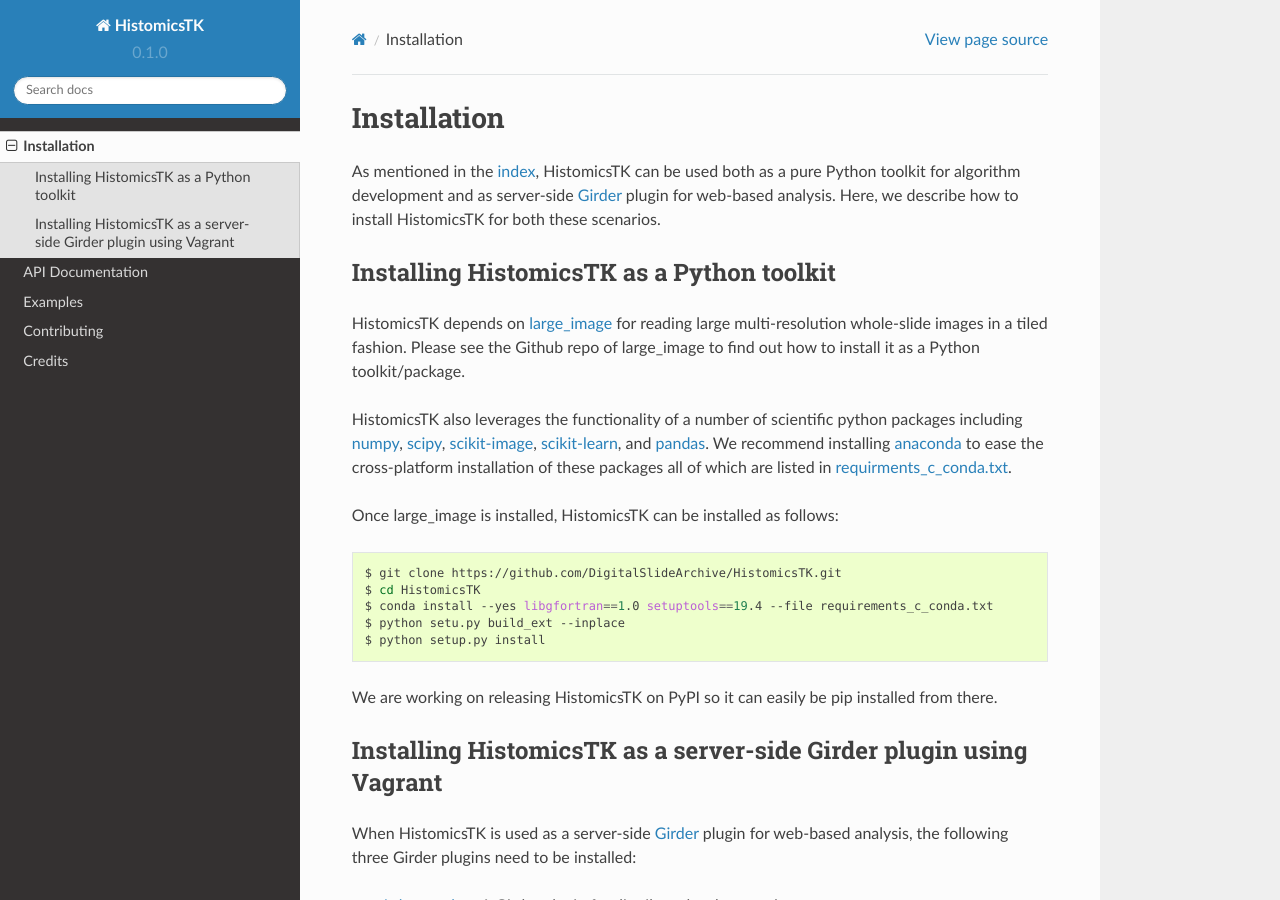
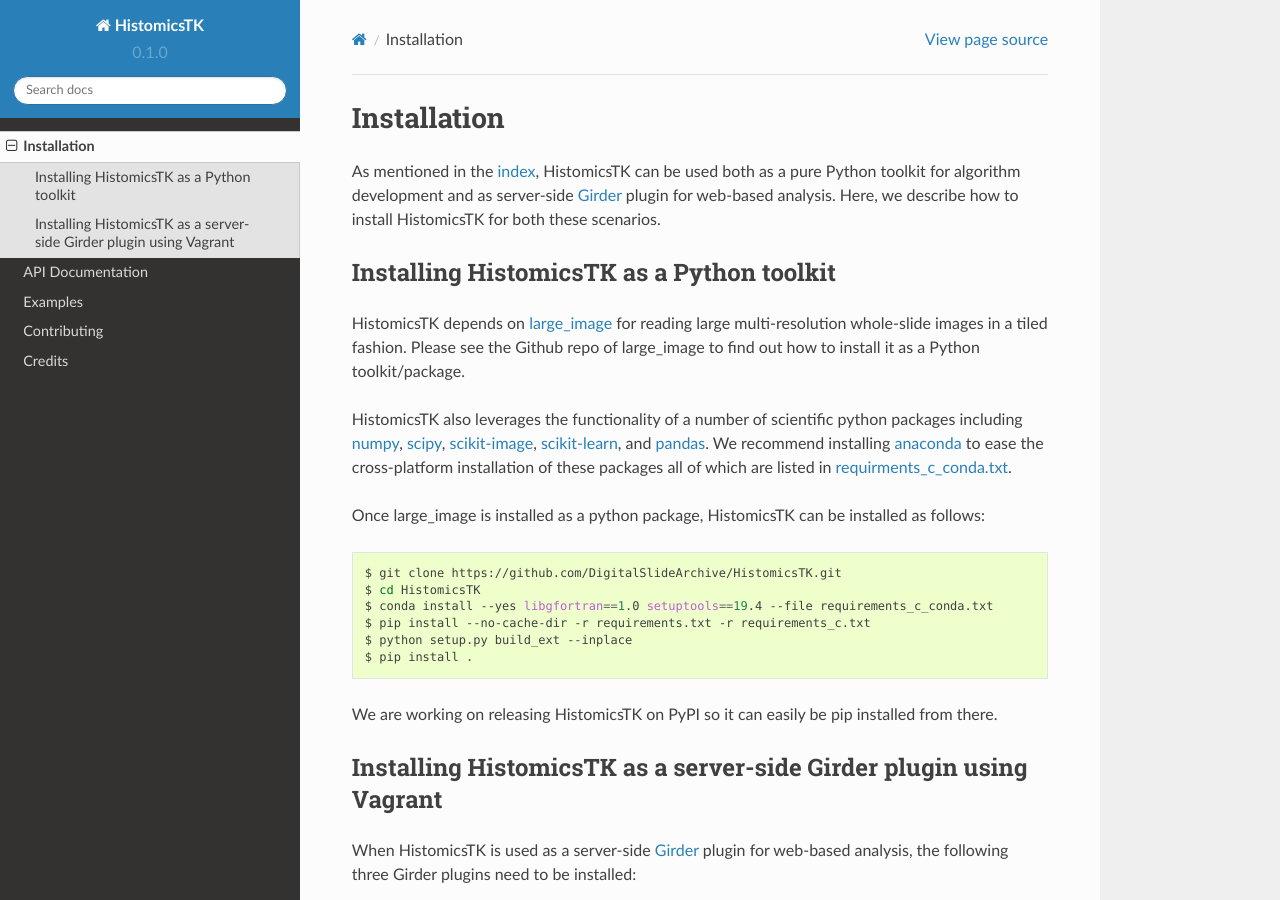
Before and after one commit to DigitalSlideArchive/HistomicsTK, a Sphinx documentation site: the page built from docs/installation.rst, in a window 1280 px wide and 900 px high. Built offline with Sphinx 7.4.7 and the Read the Docs theme 2.0.0, drawn with Linux system fonts in a browser that asks for light colours; pages that are not in the unit, such as notebooks, are missing from menus.

Commit message:
update install doc

```diff
--- a/docs/installation.rst
+++ b/docs/installation.rst
@@ -22,13 +22,15 @@
 installation of these packages all of which are listed in
 `requirments_c_conda.txt <https://github.com/DigitalSlideArchive/HistomicsTK/blob/master/requirements_c_conda.txt>`__.
 
-Once large_image is installed, HistomicsTK can be installed as follows::
+Once large_image is installed as a python package, HistomicsTK can be
+installed as follows::
 
     $ git clone https://github.com/DigitalSlideArchive/HistomicsTK.git
     $ cd HistomicsTK
     $ conda install --yes libgfortran==1.0 setuptools==19.4 --file requirements_c_conda.txt
-    $ python setu.py build_ext --inplace
-    $ python setup.py install
+    $ pip install --no-cache-dir -r requirements.txt -r requirements_c.txt
+    $ python setup.py build_ext --inplace
+    $ pip install .
 
 We are working on releasing HistomicsTK on PyPI so it can easily be pip
 installed from there.
```
